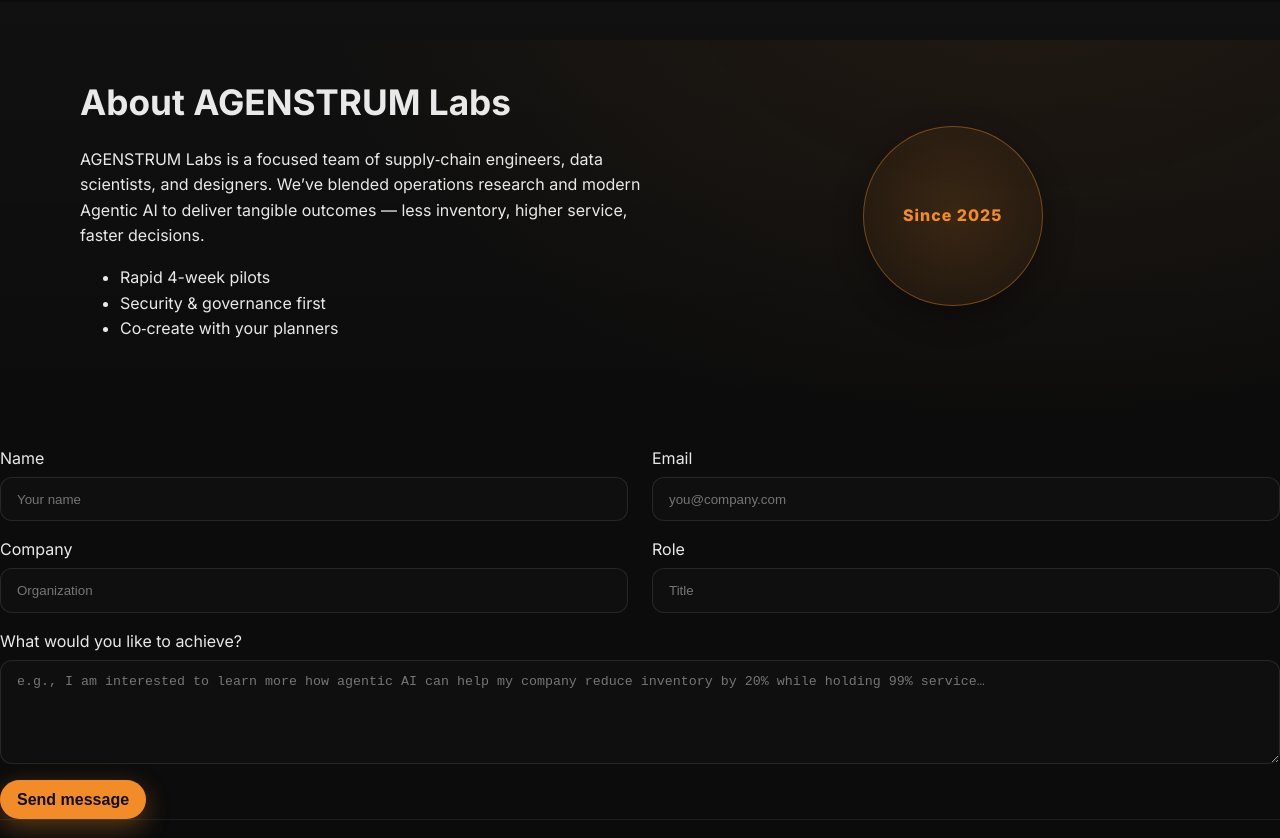
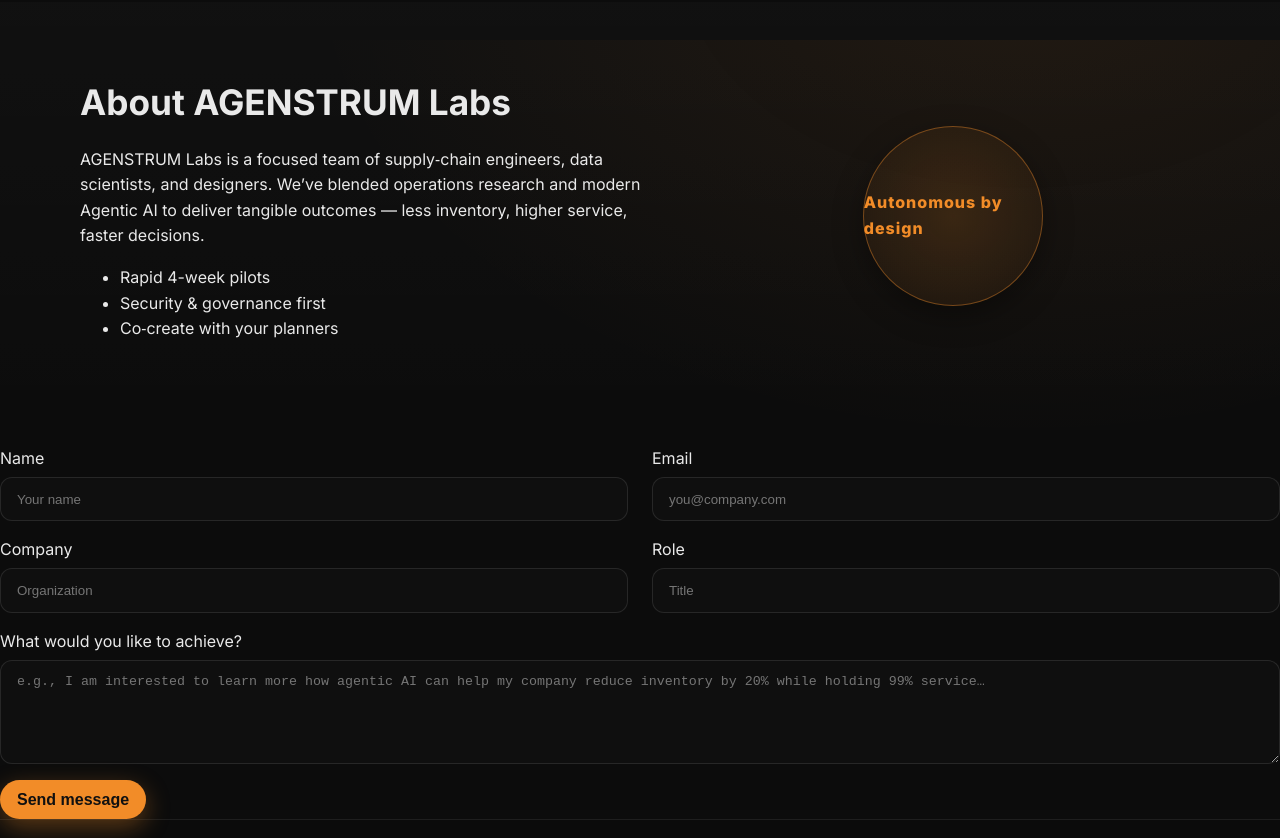
Before and after one commit to agenstrum-az/agenstrum-site, a plain HTML site: page index.html in a window 1280 px wide. Shown: the part 2360-3198 px from the top of the page. Drawn offline with Linux system fonts and the light colour scheme.

Commit message:
Update index.html

```diff
--- a/index.html
+++ b/index.html
@@ -174,7 +174,7 @@
           </ul>
         </div>
         <div class="about-art">
-          <div class="badge">Since 2025</div>
+          <div class="badge">Autonomous by design</div>
         </div>
       </div>
     </section>
```
